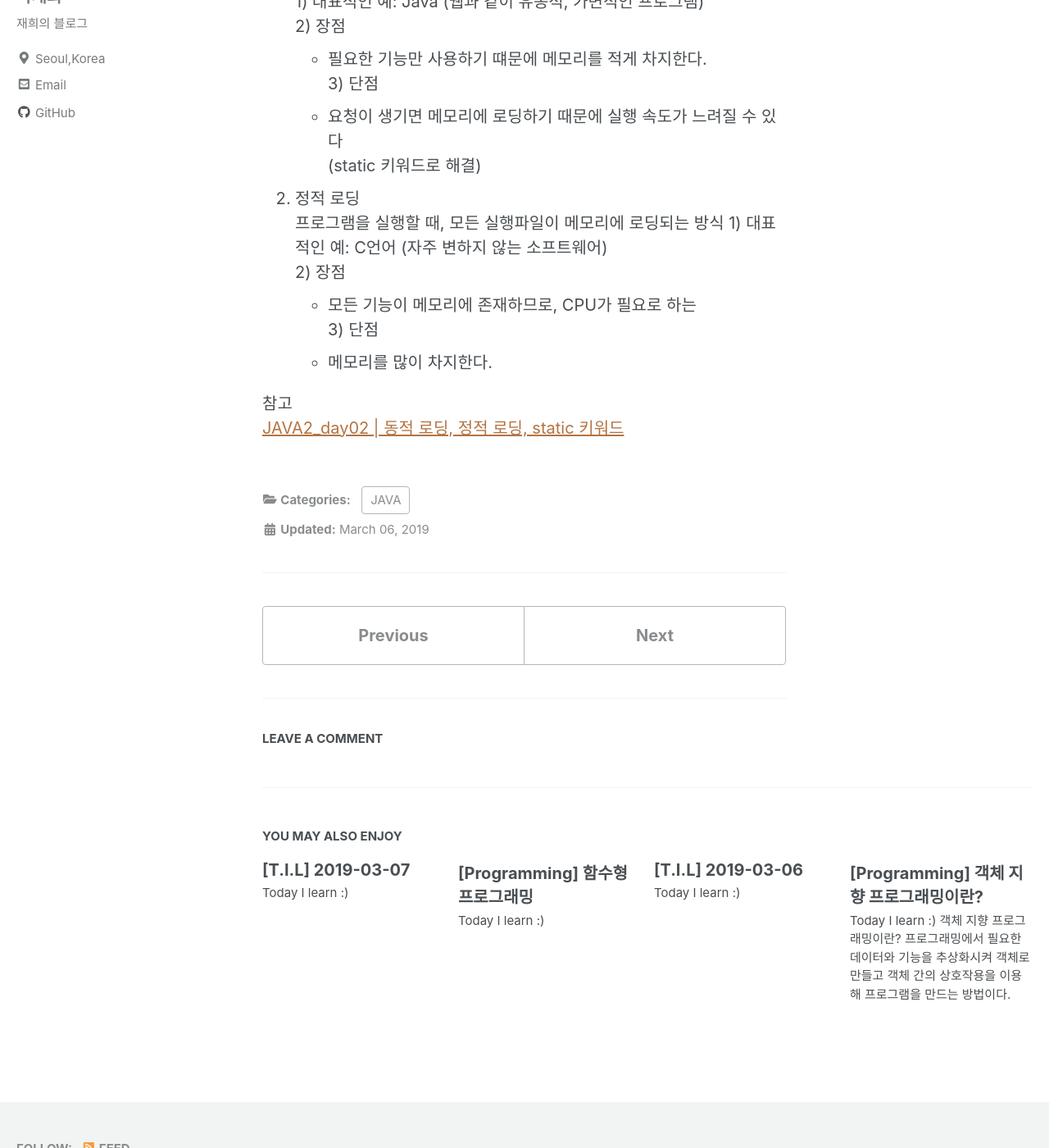
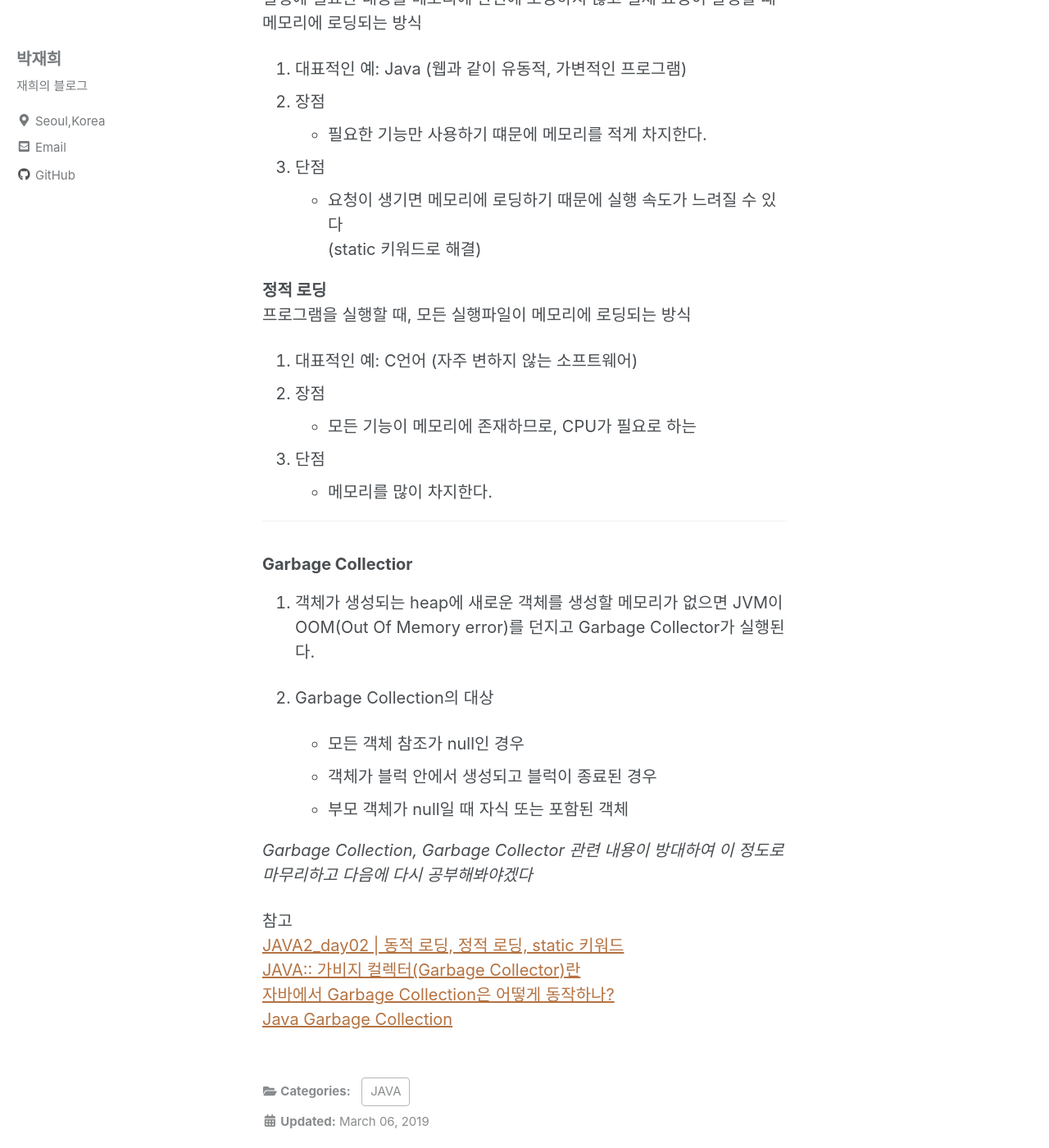
Before and after one commit to jaehee0145/jaehee0145.github.io, a Jekyll site: the page built from _posts/2019-03-06-[JAVA] 자바 시작하기.md, in a window 1280 px wide and 1400 px high, scrolled down 2807 px. Shown: the whole window at 82% size. Built offline with Jekyll 4.4.1, drawn with Linux system fonts in a browser that asks for light colours; cached includes are drawn as plain includes; nearby versions of some CDN libraries; comment, search, counter and statistics services are not loaded.

Commit message:
자바 시작하기

```diff
--- a/_posts/2019-03-06-[JAVA] 자바 시작하기.md
+++ b/_posts/2019-03-06-[JAVA] 자바 시작하기.md
@@ -64,27 +64,42 @@ This is JAVA :)
 * 이클립스는 자바 프로그램을 개발하기 위한 IDE(Integrated Development Environments 통합 개발 환경)
 
 
-
 ---
-#### 추가로 공부한 내용
+---
+## 추가로 공부한 내용
 ### 동적로딩 vs 정적로딩
-1. 동적 로딩
-  실행에 필요한 내용을 메모리에 한번에 로딩하지 않고 실제 요청이 발생할 때 메모리에 로딩되는 방식
-  1) 대표적인 예: Java (웹과 같이 유동적, 가변적인 프로그램)
-  2) 장점
+**동적 로딩**
+    실행에 필요한 내용을 메모리에 한번에 로딩하지 않고 실제 요청이 발생할 때 메모리에 로딩되는 방식
+  1. 대표적인 예: Java (웹과 같이 유동적, 가변적인 프로그램)
+  2. 장점
       - 필요한 기능만 사용하기 떄문에 메모리를 적게 차지한다.
-  3) 단점
+  3. 단점
       - 요청이 생기면 메모리에 로딩하기 때문에 실행 속도가 느려질 수 있다
         (static 키워드로 해결)
 
-2. 정적 로딩
+**정적 로딩**
   프로그램을 실행할 때, 모든 실행파일이 메모리에 로딩되는 방식
-  1) 대표적인 예: C언어 (자주 변하지 않는 소프트웨어)
-  2) 장점
+  1. 대표적인 예: C언어 (자주 변하지 않는 소프트웨어)
+  2. 장점
       - 모든 기능이 메모리에 존재하므로, CPU가 필요로 하는
-  3) 단점
+  3. 단점
       - 메모리를 많이 차지한다.
+
+---
+### Garbage Collectior
+
+1. 객체가 생성되는 heap에 새로운 객체를 생성할 메모리가 없으면 JVM이 OOM(Out Of Memory error)를 던지고 Garbage Collector가 실행된다.
+
+2. Garbage Collection의 대상
+ * 모든 객체 참조가 null인 경우
+ * 객체가 블럭 안에서 생성되고 블럭이 종료된 경우
+ * 부모 객체가 null일 때 자식 또는 포함된 객체
+
+*Garbage Collection, Garbage Collector 관련 내용이 방대하여 이 정도로 마무리하고 다음에 다시 공부해봐야겠다*
 
 
 참고
 [JAVA2_day02 | 동적 로딩, 정적 로딩, static 키워드](https://ubange.tistory.com/223)
+[JAVA:: 가비지 컬렉터(Garbage Collector)란](https://wanzargen.tistory.com/15)
+[자바에서 Garbage Collection은 어떻게 동작하나?](http://www.jpstory.net/2013/12/15/garbage-collection-in-java/)
+[Java Garbage Collection](https://d2.naver.com/helloworld/1329)
```
